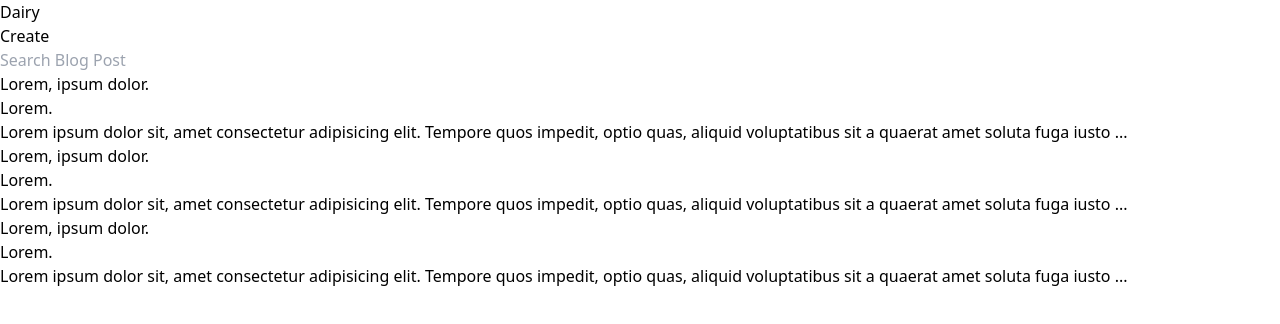
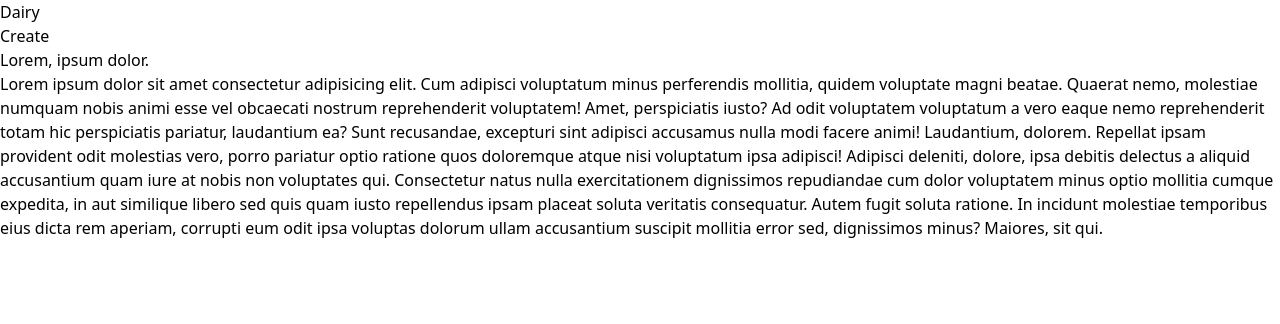
Before and after one commit to IZU29/blog-app, a React (Vite) app in the folder frontend/: page / in a window 1280 px wide. Shown: the top 324 px of the page. Built offline with nearby package versions, Linux system fonts and the light colour scheme.

Commit message:
Updates to the frontend

```diff
--- a/frontend/src/App.jsx
+++ b/frontend/src/App.jsx
@@ -6,6 +6,7 @@ import NavBar from './NavBar'
 import Signpage from './Signpage'
 import SignIn from './SignIn'
 import Blog from './Blog'
+import SingleBlog from './SingleBlog'
 function App() {
   const [count, setCount] = useState(0)
   const [sign , setSign] = useState(true)
@@ -25,7 +26,8 @@ function App() {
     <SignIn
     choosePage = {choosePage}/>
     } */}
-    <Blog />
+    {/* <Blog /> */}
+    <SingleBlog />
     </>
   )
 }
--- /dev/null
+++ b/frontend/src/SingleBlog.jsx
@@ -0,0 +1,12 @@
+import React from 'react'
+
+const SingleBlog = () => {
+  return (
+    <div className=' w-[90%] flex flex-col m-auto'>
+      <h2 className="text-[2.3rem] font-bold my-2">Lorem, ipsum dolor.</h2>
+      <p className="">Lorem ipsum dolor sit amet consectetur adipisicing elit. Cum adipisci voluptatum minus perferendis mollitia, quidem voluptate magni beatae. Quaerat nemo, molestiae numquam nobis animi esse vel obcaecati nostrum reprehenderit voluptatem! Amet, perspiciatis iusto? Ad odit voluptatem voluptatum a vero eaque nemo reprehenderit totam hic perspiciatis pariatur, laudantium ea? Sunt recusandae, excepturi sint adipisci accusamus nulla modi facere animi! Laudantium, dolorem. Repellat ipsam provident odit molestias vero, porro pariatur optio ratione quos doloremque atque nisi voluptatum ipsa adipisci! Adipisci deleniti, dolore, ipsa debitis delectus a aliquid accusantium quam iure at nobis non voluptates qui. Consectetur natus nulla exercitationem dignissimos repudiandae cum dolor voluptatem minus optio mollitia cumque expedita, in aut similique libero sed quis quam iusto repellendus ipsam placeat soluta veritatis consequatur. Autem fugit soluta ratione. In incidunt molestiae temporibus eius dicta rem aperiam, corrupti eum odit ipsa voluptas dolorum ullam accusantium suscipit mollitia error sed, dignissimos minus? Maiores, sit qui.</p>
+    </div>
+  )
+}
+
+export default SingleBlog
```
